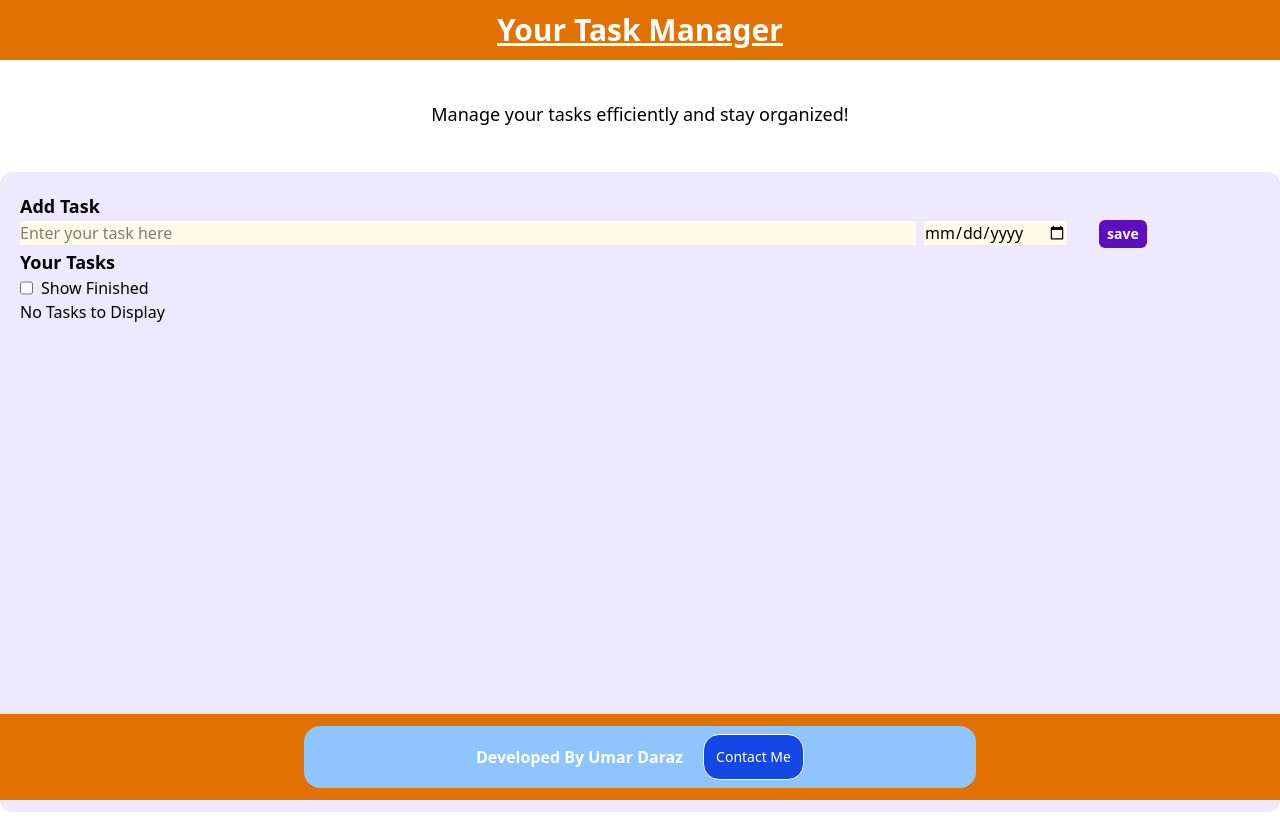
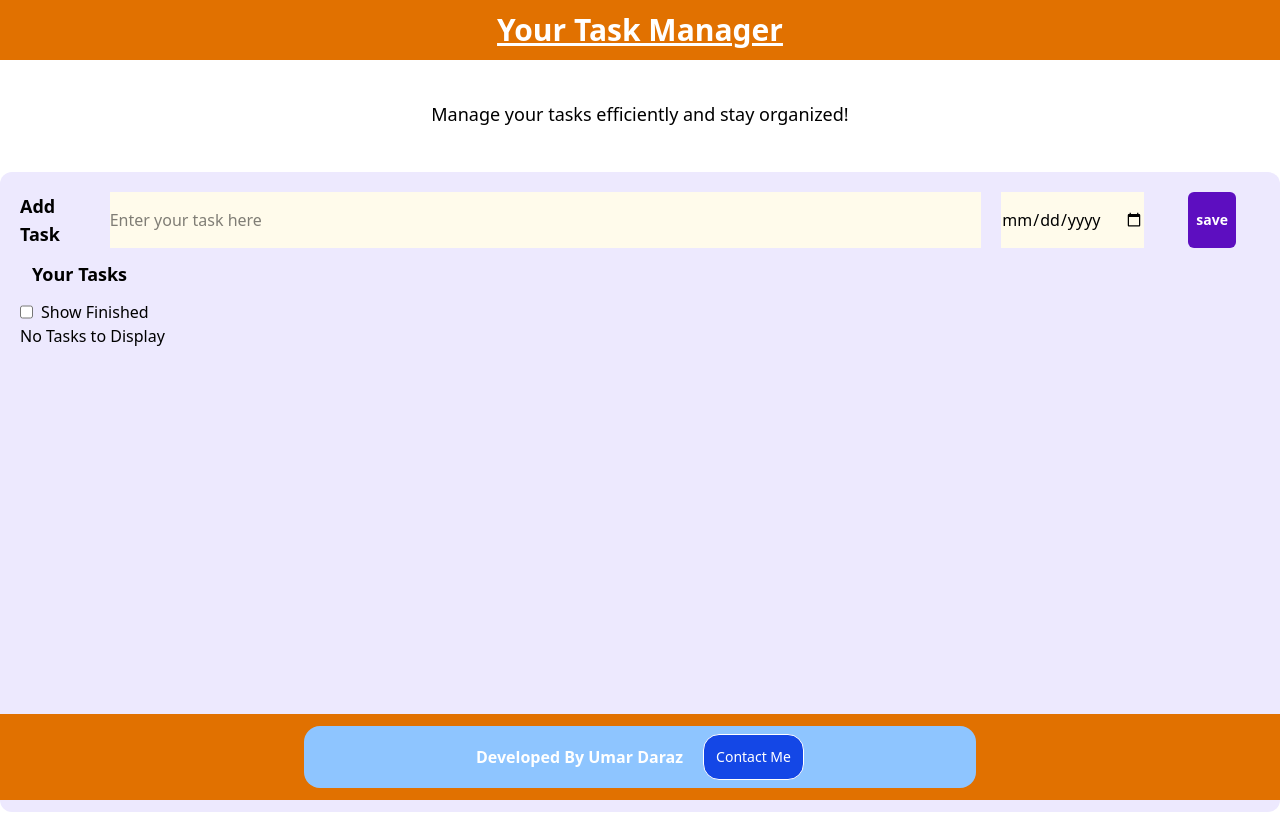
Before and after one commit to UmarDaraz-26660/TaskManager, a React (Vite) app: page / in a window 1280 px wide. Built offline with nearby package versions, Linux system fonts and the light colour scheme.

Commit message:
Refactor Add Task section layout and styling

```diff
--- a/src/App.jsx
+++ b/src/App.jsx
@@ -123,20 +123,21 @@ const [date, setDate] = useState("")
       </div>
 
       <div className="container mx-auto p-5 my-5 rounded-xl bg-violet-100 min-h-[80vh]">
-        <div className='addtodo'>
-          <h2 className='text-lg font-bold'>Add Task </h2>
-          <input onChange={handleChange} value={Todo} type="text " placeholder='Enter your task here ' className='md:w-4xl w-1/2 bg-amber-50' />
+        <div className='addtodo flex flex-col gap-3 md:flex-row'>
+          <h2 className='text-lg font-bold text-center md:text-start'>Add Task </h2>
+          <input onChange={handleChange} value={Todo} type="text " placeholder='Enter your task here ' className='md:w-4xl  bg-amber-50' />
+
           <input
             type="date"
             value={date}
             onChange={(e) => setDate(e.target.value)}
-            className="mx-2 bg-amber-50"
+            className="mx-2 bg-amber-50 "
           />
           <button onClick={handleAdd} disabled={Todo.length <= 3} className='bg-red-500 disabled:bg-violet-800  hover:bg-red-800  text-sm p-2 py-1 text-white font-bold rounded-md mx-6'> save  </button>
 
         </div>
 
-        <h2 className='text-lg font-bold'>Your Tasks</h2>
+        <h2 className='text-lg font-bold m-3'>Your Tasks</h2>
 
         <div className='flex gap-2'>
           <input onChange={toggleFinished} type="checkbox" name="" id="" />  <span>Show Finished    </span>
```
